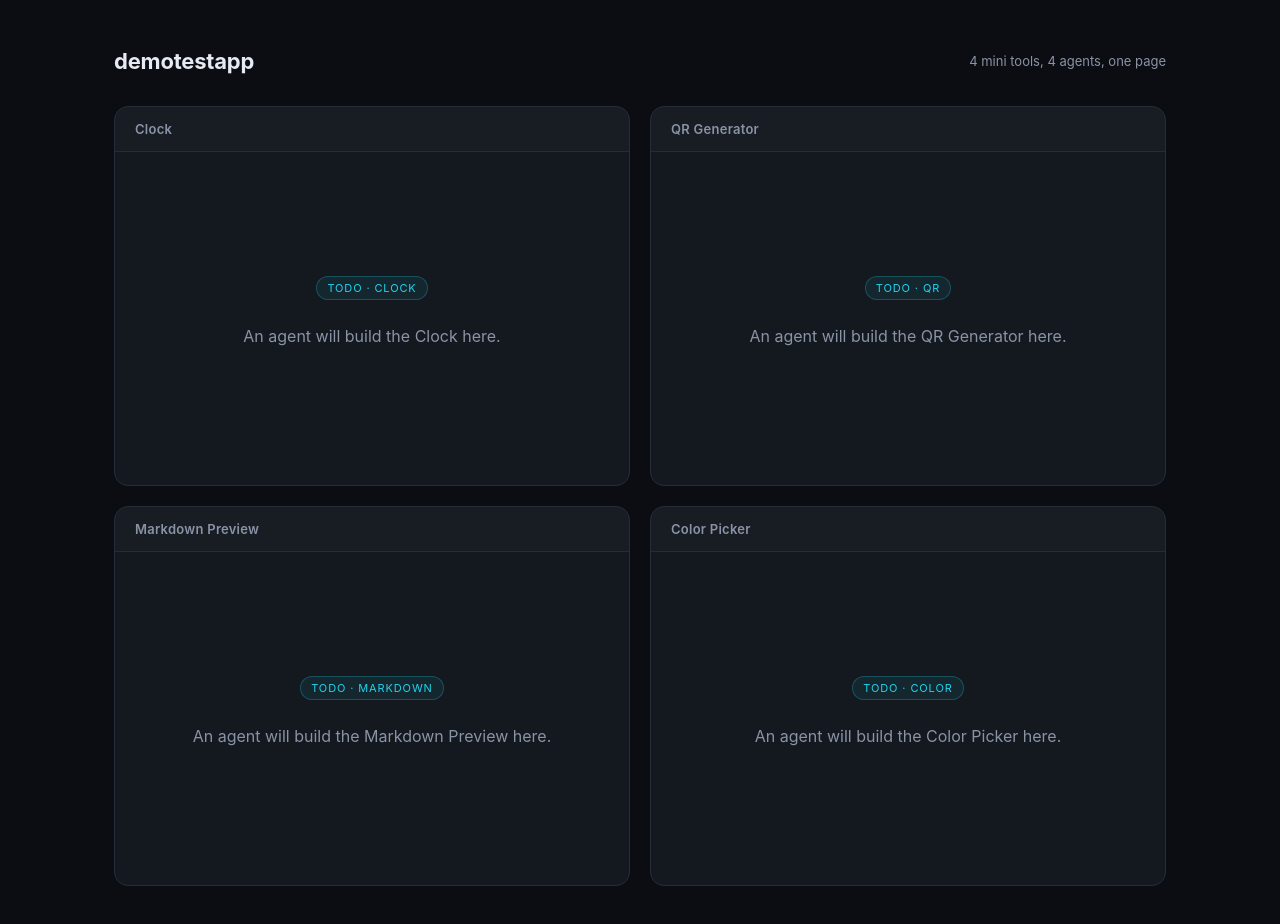
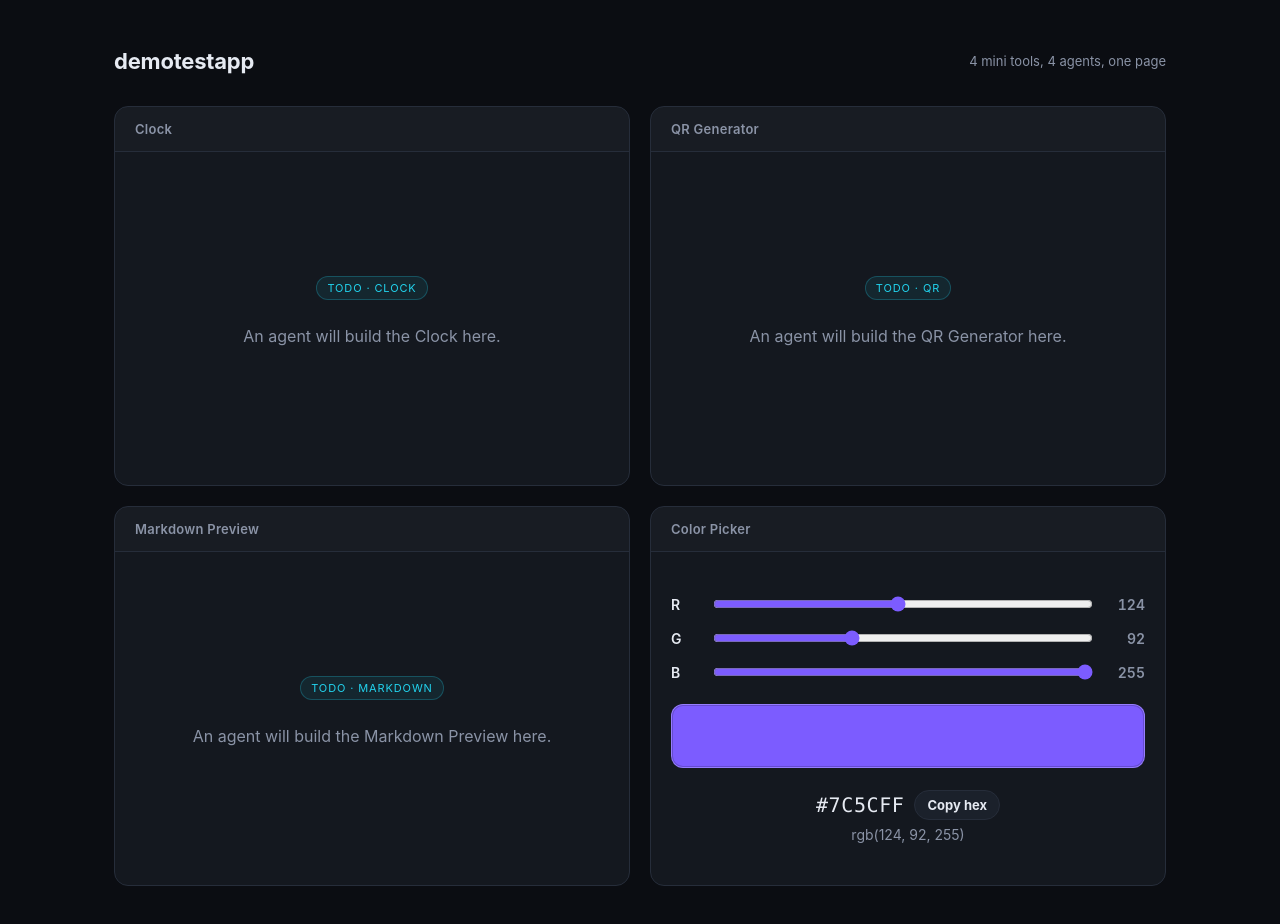
Before and after one commit to feritzcan2/demotestapp, a React (Vite) app: page / in a window 1280 px wide. Shown: the top 924 px of the page. Built offline with nearby package versions, Linux system fonts and the light colour scheme.

Commit message:
feat: color widget

```diff
--- a/src/widgets/Color.tsx
+++ b/src/widgets/Color.tsx
@@ -1,8 +1,145 @@
+import { useEffect, useMemo, useState } from "react";
+
+const DEFAULT_COLOR = {
+  r: 124,
+  g: 92,
+  b: 255,
+};
+
+const channelLabels = ["R", "G", "B"] as const;
+
+function toHex(value: number) {
+  return value.toString(16).padStart(2, "0").toUpperCase();
+}
+
 export function Color() {
+  const [color, setColor] = useState(DEFAULT_COLOR);
+  const [copied, setCopied] = useState(false);
+
+  const hex = useMemo(
+    () => `#${toHex(color.r)}${toHex(color.g)}${toHex(color.b)}`,
+    [color],
+  );
+
+  const rgb = `rgb(${color.r}, ${color.g}, ${color.b})`;
+
+  useEffect(() => {
+    if (!copied) return;
+
+    const timeout = window.setTimeout(() => setCopied(false), 1500);
+    return () => window.clearTimeout(timeout);
+  }, [copied]);
+
+  async function copyHex() {
+    await navigator.clipboard.writeText(hex);
+    setCopied(true);
+  }
+
   return (
-    <div className="placeholder">
-      <span className="badge">TODO · color</span>
-      <p>An agent will build the Color Picker here.</p>
+    <div
+      style={{
+        flex: 1,
+        display: "flex",
+        flexDirection: "column",
+        justifyContent: "center",
+        gap: 22,
+      }}
+    >
+      <div style={{ display: "grid", gap: 14 }}>
+        {channelLabels.map((channel) => {
+          const key = channel.toLowerCase() as keyof typeof DEFAULT_COLOR;
+
+          return (
+            <label
+              key={channel}
+              style={{
+                display: "grid",
+                gridTemplateColumns: "28px 1fr 42px",
+                alignItems: "center",
+                gap: 12,
+                color: "var(--muted)",
+                fontSize: 14,
+                fontWeight: 600,
+              }}
+            >
+              <span style={{ color: "var(--text)" }}>{channel}</span>
+              <input
+                type="range"
+                min="0"
+                max="255"
+                value={color[key]}
+                onChange={(event) =>
+                  setColor((current) => ({
+                    ...current,
+                    [key]: Number(event.currentTarget.value),
+                  }))
+                }
+                aria-label={`${channel} channel`}
+                style={{ accentColor: "var(--accent)", width: "100%" }}
+              />
+              <span
+                style={{
+                  fontVariantNumeric: "tabular-nums",
+                  textAlign: "right",
+                }}
+              >
+                {color[key]}
+              </span>
+            </label>
+          );
+        })}
+      </div>
+
+      <div
+        aria-label={`Selected color ${hex}`}
+        style={{
+          minHeight: 64,
+          width: "100%",
+          borderRadius: 12,
+          background: rgb,
+          border: "1px solid rgba(255, 255, 255, 0.2)",
+          boxShadow: "inset 0 0 0 1px rgba(0, 0, 0, 0.18)",
+        }}
+      />
+
+      <div style={{ display: "grid", gap: 6, justifyItems: "center" }}>
+        <div
+          style={{
+            display: "flex",
+            alignItems: "center",
+            justifyContent: "center",
+            gap: 10,
+            flexWrap: "wrap",
+          }}
+        >
+          <code
+            style={{
+              fontFamily:
+                'ui-monospace, SFMono-Regular, Menlo, Monaco, Consolas, "Liberation Mono", monospace',
+              fontSize: 20,
+              letterSpacing: "0.03em",
+            }}
+          >
+            {hex}
+          </code>
+          <button
+            type="button"
+            onClick={copyHex}
+            style={{
+              border: "1px solid var(--border)",
+              borderRadius: 999,
+              background: "var(--panel-2)",
+              color: copied ? "var(--accent-2)" : "var(--text)",
+              padding: "6px 12px",
+              fontSize: 13,
+              fontWeight: 700,
+            }}
+          >
+            {copied ? "Copied!" : "Copy hex"}
+          </button>
+        </div>
+        <div style={{ color: "var(--muted)", fontSize: 14 }}>{rgb}</div>
+      </div>
     </div>
   );
 }
```
